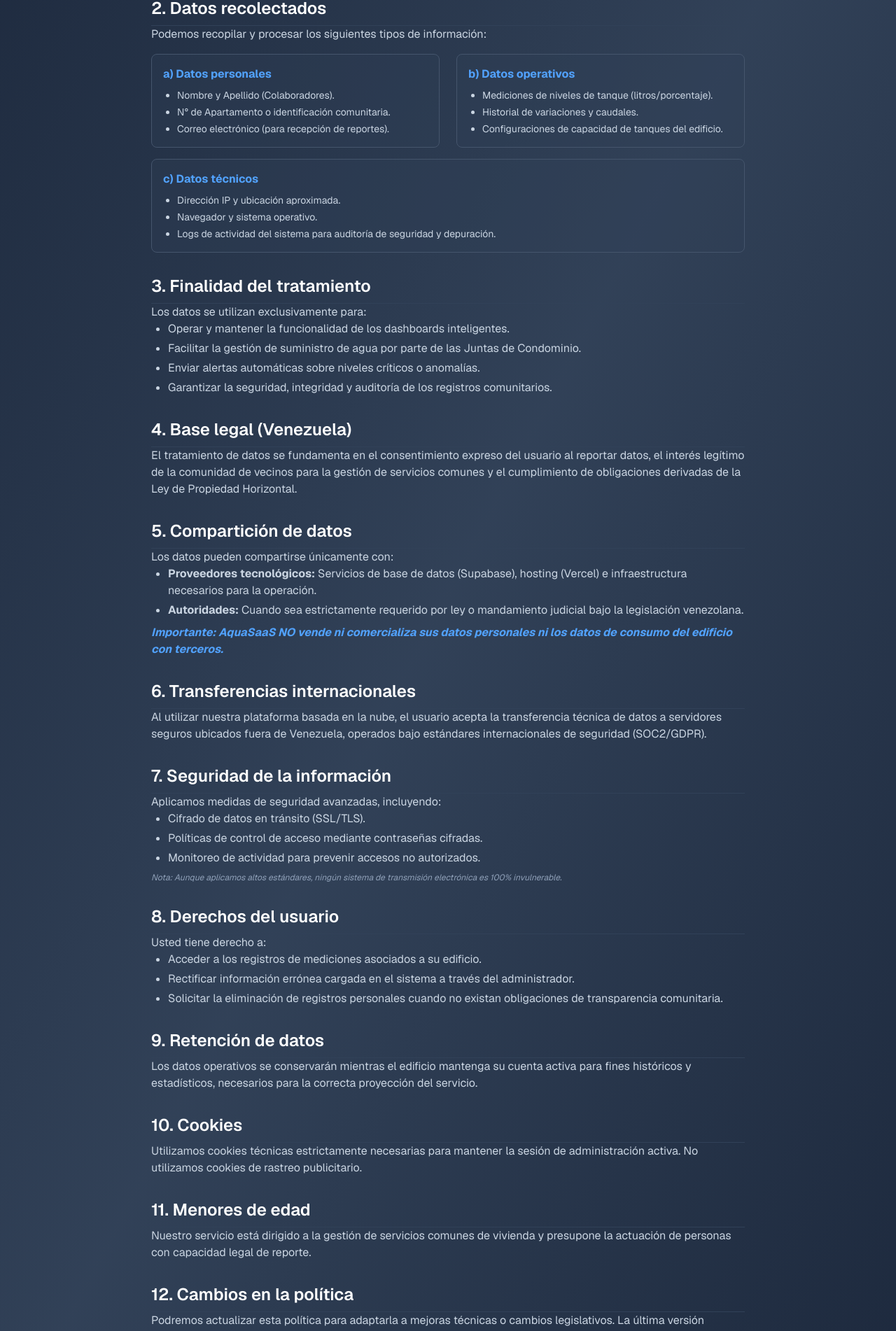
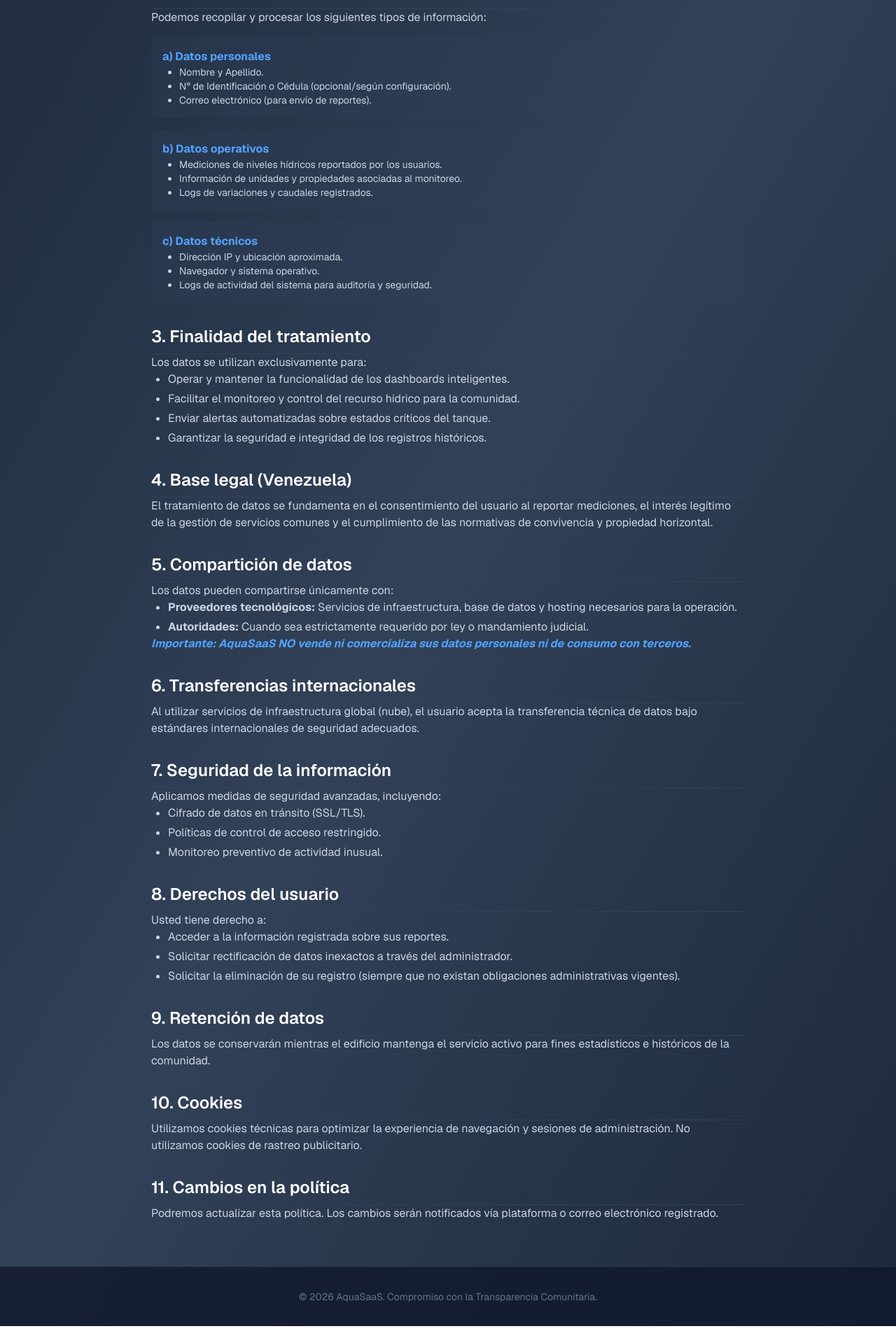
Before and after one commit to correojago2024/agua, a Next.js app: page /privacidad in a window 1280 px wide. Shown: the part 374-2276 px from the top of the page at 70% size. Built offline with nearby package versions, Linux system fonts and the light colour scheme.

Commit message:
Solución definitiva borrado de mediciones mediante API Route y actualización de Términos/Privacidad para AquaSaaS

```diff
--- /dev/null
+++ b/src/app/api/measurements/[id]/route.ts
@@ -0,0 +1,37 @@
+import { NextResponse } from 'next/server';
+import { createClient } from '@supabase/supabase-js';
+
+const supabaseUrl = process.env.NEXT_PUBLIC_SUPABASE_URL || '';
+const supabaseServiceKey = process.env.SUPABASE_SERVICE_ROLE_KEY || ''; // Usamos la Service Role Key para tener permisos de borrado
+
+export async function DELETE(
+  request: Request,
+  { params }: { params: { id: string } }
+) {
+  const { id } = params;
+
+  if (!id) {
+    return NextResponse.json({ error: 'ID de medición requerido' }, { status: 400 });
+  }
+
+  // Creamos un cliente con privilegios de administrador para asegurar el borrado
+  const supabaseAdmin = createClient(supabaseUrl, supabaseServiceKey);
+
+  try {
+    const { error } = await supabaseAdmin
+      .from('measurements')
+      .delete()
+      .eq('id', id);
+
+    if (error) {
+      console.error('[API_DELETE] ❌ Error en Supabase:', error.message);
+      return NextResponse.json({ error: error.message }, { status: 500 });
+    }
+
+    console.log(`[API_DELETE] ✅ Registro ${id} eliminado exitosamente.`);
+    return NextResponse.json({ success: true, message: 'Registro eliminado' });
+
+  } catch (err: any) {
+    return NextResponse.json({ error: 'Error interno del servidor' }, { status: 500 });
+  }
+}
--- a/src/app/edificio-admin/[slug]/page.tsx
+++ b/src/app/edificio-admin/[slug]/page.tsx
@@ -546,23 +546,32 @@ const { error: updateError } = await supabase.from('building_members')
     if (!confirm('¿Eliminar esta medición? Esta acción no se puede deshacer.')) return;
     if (demoBlock('⚠️ Modo Demo: no se pueden eliminar registros en la cuenta de demostración.')) return;
 
-    // Actualización optimista: removemos del estado local inmediatamente
+    // Guardamos estado previo por si falla el servidor
     const previousMeasurements = [...measurements];
+
+    try {
+      // Actualización optimista: removemos del estado local inmediatamente para que el usuario vea el cambio
       setMeasurements(prev => prev.filter(m => m.id !== id));
 
-    const { error } = await supabase.from('measurements').delete().eq('id', id);
-
-    if (!error) {
+      const response = await fetch(`/api/measurements/${id}`, {
+        method: 'DELETE',
+      });
+
+      const result = await response.json();
+
+      if (response.ok && result.success) {
         setMeasMsg('🗑️ Medición eliminada correctamente');
         setTimeout(() => setMeasMsg(''), 3000);
-      // No necesitamos llamar a loadData() porque ya actualizamos el estado optimísticamente,
-      // pero lo hacemos para asegurar consistencia con cálculos del servidor (caudal, etc)
+        // Refrescamos datos para asegurar que los cálculos (caudal, etc) se actualicen con el nuevo historial
         loadData();
       } else {
-      // Revertir en caso de error
+        throw new Error(result.error || 'Error desconocido al eliminar');
+      }
+    } catch (err: any) {
+      // Revertimos el cambio visual si hubo error en el servidor
       setMeasurements(previousMeasurements);
-      console.error('Error deleting measurement:', error);
-      setMeasMsg('❌ Error al eliminar: ' + (error.message || 'No tiene permisos para borrar'));
+      console.error('[DELETE_FAIL] ❌ Error:', err.message);
+      setMeasMsg('❌ Error al eliminar: ' + err.message);
       setTimeout(() => setMeasMsg(''), 5000);
     }
   };
--- a/src/app/privacidad/page.tsx
+++ b/src/app/privacidad/page.tsx
@@ -26,9 +26,7 @@ export default function PrivacyPolicyPage() {
             <div>
               <h2 className="text-2xl font-semibold text-white border-b border-slate-700 pb-2">1. Responsable del tratamiento</h2>
               <p>
-                El responsable del tratamiento de datos es <strong>AquaSaaS</strong>. Nos comprometemos a proteger
-                la privacidad y seguridad de la información de nuestros usuarios (administradores y colaboradores)
-                en cumplimiento con las mejores prácticas y el marco legal aplicable en Venezuela.
+                El responsable del tratamiento de datos es <strong>AquaSaaS</strong>. Nos comprometemos a proteger la privacidad y seguridad de la información de nuestros usuarios en cumplimiento con las mejores prácticas y el marco legal aplicable.
               </p>
             </div>
 
@@ -36,31 +34,33 @@ export default function PrivacyPolicyPage() {
               <h2 className="text-2xl font-semibold text-white border-b border-slate-700 pb-2">2. Datos recolectados</h2>
               <p>Podemos recopilar y procesar los siguientes tipos de información:</p>
 
-              <div className="grid grid-cols-1 md:grid-cols-2 gap-6 mt-4">
-                <div className="bg-slate-700/30 p-4 rounded-lg border border-slate-600">
-                  <h3 className="text-blue-400 font-bold mb-2">a) Datos personales</h3>
-                  <ul className="list-disc pl-5 text-sm space-y-1">
-                    <li>Nombre y Apellido (Colaboradores).</li>
-                    <li>N° de Apartamento o identificación comunitaria.</li>
-                    <li>Correo electrónico (para recepción de reportes).</li>
+              <div className="mt-4 space-y-4">
+                <div className="bg-slate-700/30 p-4 rounded-lg">
+                  <h3 className="text-blue-400 font-bold">a) Datos personales</h3>
+                  <ul className="list-disc pl-6 text-sm">
+                    <li>Nombre y Apellido.</li>
+                    <li>N° de Identificación o Cédula (opcional/según configuración).</li>
+                    <li>Correo electrónico (para envío de reportes).</li>
                   </ul>
                 </div>
-                <div className="bg-slate-700/30 p-4 rounded-lg border border-slate-600">
-                  <h3 className="text-blue-400 font-bold mb-2">b) Datos operativos</h3>
-                  <ul className="list-disc pl-5 text-sm space-y-1">
-                    <li>Mediciones de niveles de tanque (litros/porcentaje).</li>
-                    <li>Historial de variaciones y caudales.</li>
-                    <li>Configuraciones de capacidad de tanques del edificio.</li>
+
+                <div className="bg-slate-700/30 p-4 rounded-lg">
+                  <h3 className="text-blue-400 font-bold">b) Datos operativos</h3>
+                  <ul className="list-disc pl-6 text-sm">
+                    <li>Mediciones de niveles hídricos reportados por los usuarios.</li>
+                    <li>Información de unidades y propiedades asociadas al monitoreo.</li>
+                    <li>Logs de variaciones y caudales registrados.</li>
                   </ul>
                 </div>
-              </div>
-              <div className="bg-slate-700/30 p-4 rounded-lg border border-slate-600 mt-4">
-                <h3 className="text-blue-400 font-bold mb-2">c) Datos técnicos</h3>
-                <ul className="list-disc pl-5 text-sm space-y-1">
-                  <li>Dirección IP y ubicación aproximada.</li>
-                  <li>Navegador y sistema operativo.</li>
-                  <li>Logs de actividad del sistema para auditoría de seguridad y depuración.</li>
-                </ul>
+
+                <div className="bg-slate-700/30 p-4 rounded-lg">
+                  <h3 className="text-blue-400 font-bold">c) Datos técnicos</h3>
+                  <ul className="list-disc pl-6 text-sm">
+                    <li>Dirección IP y ubicación aproximada.</li>
+                    <li>Navegador y sistema operativo.</li>
+                    <li>Logs de actividad del sistema para auditoría y seguridad.</li>
+                  </ul>
+                </div>
               </div>
             </div>
 
@@ -69,18 +69,16 @@ export default function PrivacyPolicyPage() {
               <p>Los datos se utilizan exclusivamente para:</p>
               <ul className="list-disc pl-6 space-y-1">
                 <li>Operar y mantener la funcionalidad de los dashboards inteligentes.</li>
-                <li>Facilitar la gestión de suministro de agua por parte de las Juntas de Condominio.</li>
-                <li>Enviar alertas automáticas sobre niveles críticos o anomalías.</li>
-                <li>Garantizar la seguridad, integridad y auditoría de los registros comunitarios.</li>
+                <li>Facilitar el monitoreo y control del recurso hídrico para la comunidad.</li>
+                <li>Enviar alertas automatizadas sobre estados críticos del tanque.</li>
+                <li>Garantizar la seguridad e integridad de los registros históricos.</li>
               </ul>
             </div>
 
             <div>
               <h2 className="text-2xl font-semibold text-white border-b border-slate-700 pb-2">4. Base legal (Venezuela)</h2>
               <p>
-                El tratamiento de datos se fundamenta en el consentimiento expreso del usuario al reportar datos,
-                el interés legítimo de la comunidad de vecinos para la gestión de servicios comunes
-                y el cumplimiento de obligaciones derivadas de la Ley de Propiedad Horizontal.
+                El tratamiento de datos se fundamenta en el consentimiento del usuario al reportar mediciones, el interés legítimo de la gestión de servicios comunes y el cumplimiento de las normativas de convivencia y propiedad horizontal.
               </p>
             </div>
 
@@ -88,17 +86,15 @@ export default function PrivacyPolicyPage() {
               <h2 className="text-2xl font-semibold text-white border-b border-slate-700 pb-2">5. Compartición de datos</h2>
               <p>Los datos pueden compartirse únicamente con:</p>
               <ul className="list-disc pl-6 space-y-1">
-                <li><strong>Proveedores tecnológicos:</strong> Servicios de base de datos (Supabase), hosting (Vercel) e infraestructura necesarios para la operación.</li>
-                <li><strong>Autoridades:</strong> Cuando sea estrictamente requerido por ley o mandamiento judicial bajo la legislación venezolana.</li>
+                <li><strong>Proveedores tecnológicos:</strong> Servicios de infraestructura, base de datos y hosting necesarios para la operación.</li>
+                <li><strong>Autoridades:</strong> Cuando sea estrictamente requerido por ley o mandamiento judicial.</li>
               </ul>
-              <p className="font-bold text-blue-400 mt-2 italic">
-                Importante: AquaSaaS NO vende ni comercializa sus datos personales ni los datos de consumo del edificio con terceros.
-              </p>
+              <p className="font-bold text-blue-400 italic">Importante: AquaSaaS NO vende ni comercializa sus datos personales ni de consumo con terceros.</p>
             </div>
 
             <div>
               <h2 className="text-2xl font-semibold text-white border-b border-slate-700 pb-2">6. Transferencias internacionales</h2>
-              <p>Al utilizar nuestra plataforma basada en la nube, el usuario acepta la transferencia técnica de datos a servidores seguros ubicados fuera de Venezuela, operados bajo estándares internacionales de seguridad (SOC2/GDPR).</p>
+              <p>Al utilizar servicios de infraestructura global (nube), el usuario acepta la transferencia técnica de datos bajo estándares internacionales de seguridad adecuados.</p>
             </div>
 
             <div>
@@ -106,40 +102,34 @@ export default function PrivacyPolicyPage() {
               <p>Aplicamos medidas de seguridad avanzadas, incluyendo:</p>
               <ul className="list-disc pl-6 space-y-1">
                 <li>Cifrado de datos en tránsito (SSL/TLS).</li>
-                <li>Políticas de control de acceso mediante contraseñas cifradas.</li>
-                <li>Monitoreo de actividad para prevenir accesos no autorizados.</li>
+                <li>Políticas de control de acceso restringido.</li>
+                <li>Monitoreo preventivo de actividad inusual.</li>
               </ul>
-              <p className="text-xs text-slate-400 mt-2 italic">Nota: Aunque aplicamos altos estándares, ningún sistema de transmisión electrónica es 100% invulnerable.</p>
             </div>
 
             <div>
               <h2 className="text-2xl font-semibold text-white border-b border-slate-700 pb-2">8. Derechos del usuario</h2>
               <p>Usted tiene derecho a:</p>
               <ul className="list-disc pl-6 space-y-1">
-                <li>Acceder a los registros de mediciones asociados a su edificio.</li>
-                <li>Rectificar información errónea cargada en el sistema a través del administrador.</li>
-                <li>Solicitar la eliminación de registros personales cuando no existan obligaciones de transparencia comunitaria.</li>
+                <li>Acceder a la información registrada sobre sus reportes.</li>
+                <li>Solicitar rectificación de datos inexactos a través del administrador.</li>
+                <li>Solicitar la eliminación de su registro (siempre que no existan obligaciones administrativas vigentes).</li>
               </ul>
             </div>
 
             <div>
               <h2 className="text-2xl font-semibold text-white border-b border-slate-700 pb-2">9. Retención de datos</h2>
-              <p>Los datos operativos se conservarán mientras el edificio mantenga su cuenta activa para fines históricos y estadísticos, necesarios para la correcta proyección del servicio.</p>
+              <p>Los datos se conservarán mientras el edificio mantenga el servicio activo para fines estadísticos e históricos de la comunidad.</p>
             </div>
 
             <div>
               <h2 className="text-2xl font-semibold text-white border-b border-slate-700 pb-2">10. Cookies</h2>
-              <p>Utilizamos cookies técnicas estrictamente necesarias para mantener la sesión de administración activa. No utilizamos cookies de rastreo publicitario.</p>
+              <p>Utilizamos cookies técnicas para optimizar la experiencia de navegación y sesiones de administración. No utilizamos cookies de rastreo publicitario.</p>
             </div>
 
             <div>
-              <h2 className="text-2xl font-semibold text-white border-b border-slate-700 pb-2">11. Menores de edad</h2>
-              <p>Nuestro servicio está dirigido a la gestión de servicios comunes de vivienda y presupone la actuación de personas con capacidad legal de reporte.</p>
-            </div>
-
-            <div>
-              <h2 className="text-2xl font-semibold text-white border-b border-slate-700 pb-2">12. Cambios en la política</h2>
-              <p>Podremos actualizar esta política para adaptarla a mejoras técnicas o cambios legislativos. La última versión siempre estará disponible en esta dirección.</p>
+              <h2 className="text-2xl font-semibold text-white border-b border-slate-700 pb-2">11. Cambios en la política</h2>
+              <p>Podremos actualizar esta política. Los cambios serán notificados vía plataforma o correo electrónico registrado.</p>
             </div>
           </div>
         </section>
@@ -147,7 +137,7 @@ export default function PrivacyPolicyPage() {
 
       <footer className="border-t border-slate-800 bg-slate-900/80 py-8">
         <div className="max-w-4xl mx-auto px-6 text-center text-sm text-slate-500">
-          <p>&copy; 2026 AquaSaaS. Compromiso con la Privacidad y Gestión Eficiente.</p>
+          <p>&copy; 2026 AquaSaaS. Compromiso con la Transparencia Comunitaria.</p>
         </div>
       </footer>
     </div>
```
Also changed, not shown: src/app/disclaimer/page.tsx (+22 -32 lines). Lines whose indentation alone changed are shown as unchanged.
